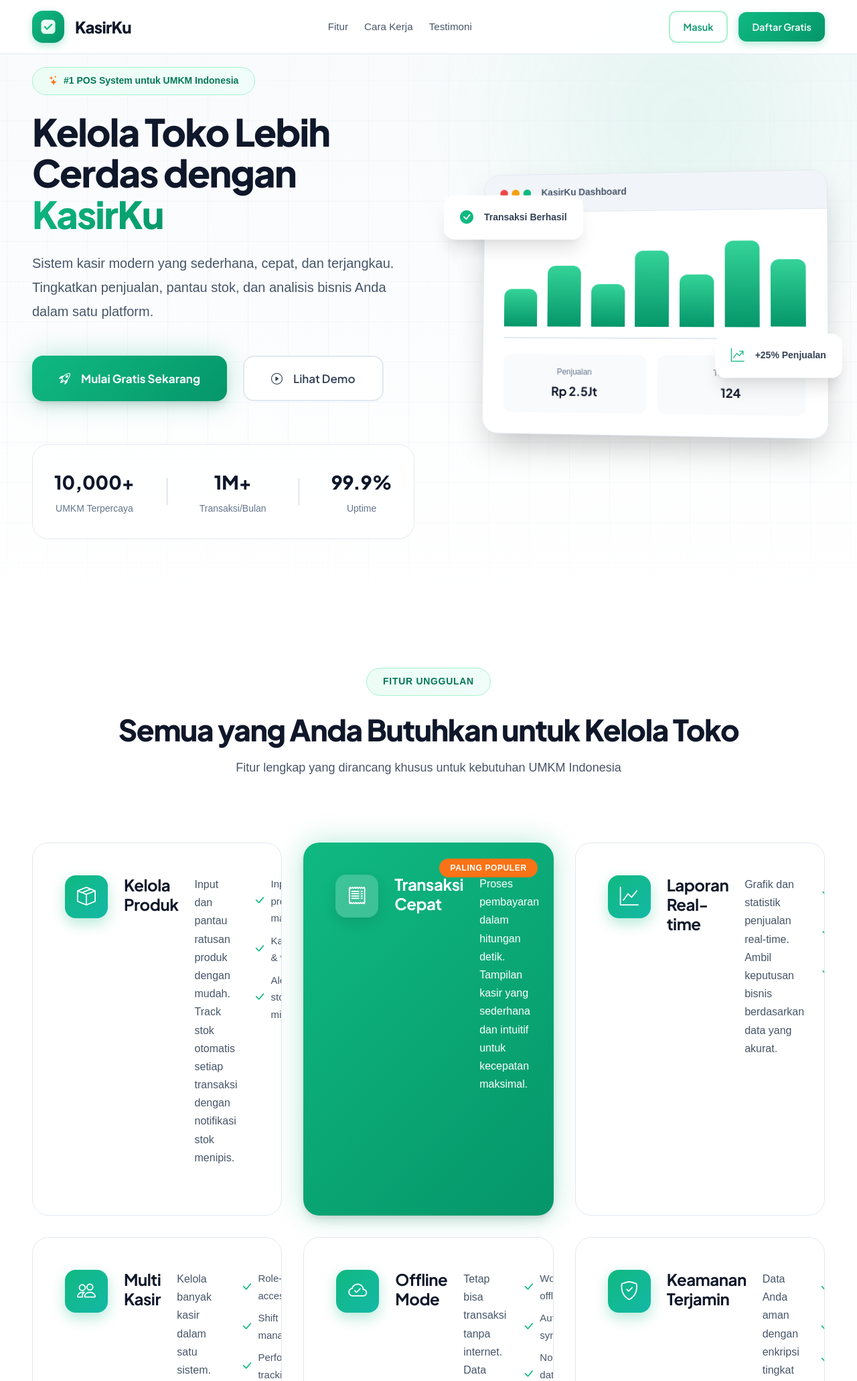
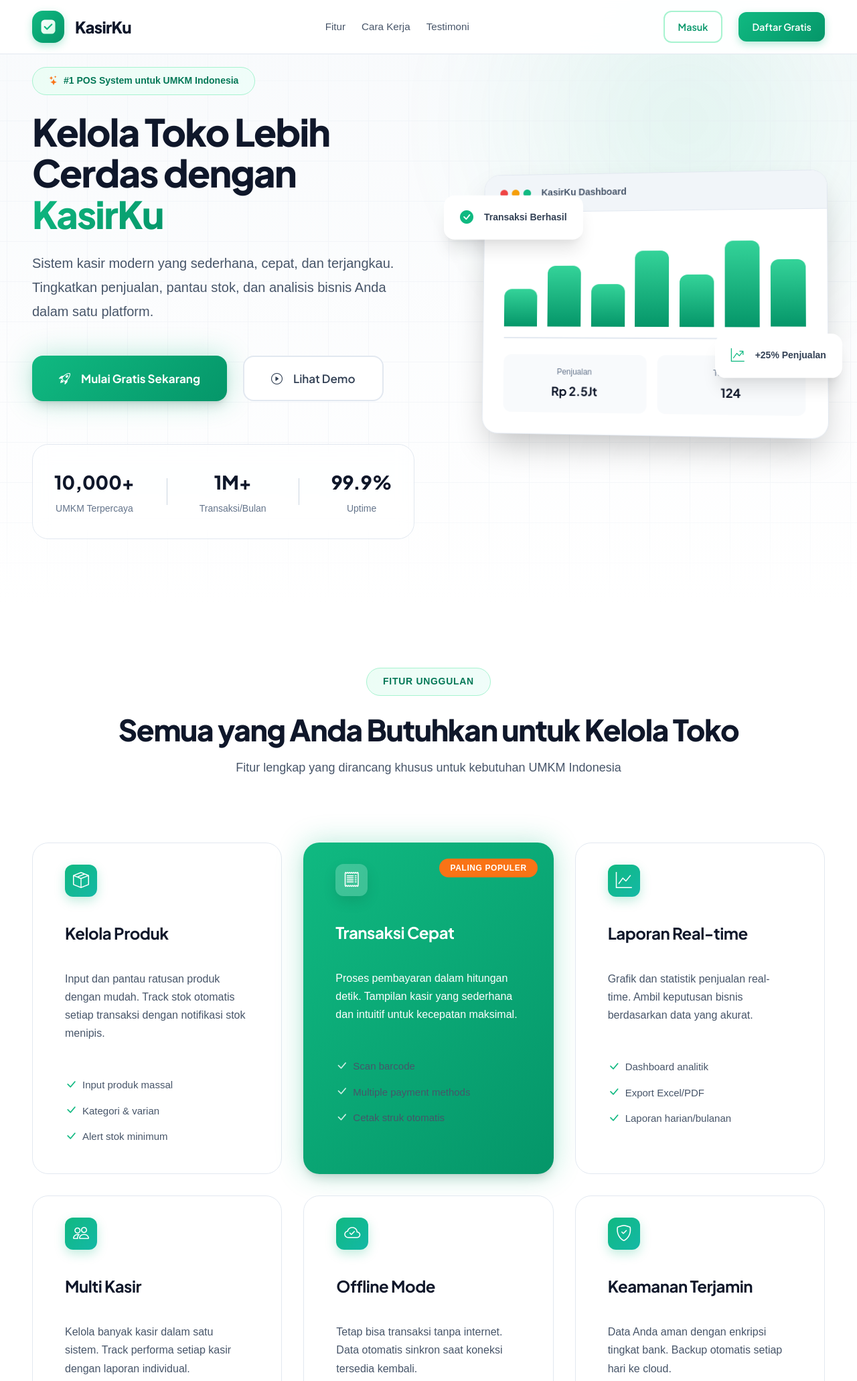
Before and after one commit to Atarvano/isengiseng, a PHP site: page / in a window 1280 px wide. Shown: the top 2062 px of the page at 67% size. Run offline with PHP 8.4, Linux system fonts and the light colour scheme; some web fonts are replaced.

Commit message:
fix(landing-page): fix features section alignment and icon size
- Reduce feature icon size from 64px to 48px for better proportion
- Reduce icon font-size from 1.75rem to 1.5rem
- Improve navbar-menu spacing from 2rem to 1.5rem
- Improve navbar-actions spacing from 1rem to 1.5rem
- Add max-width and centering to features-grid
- Add flex column layout to feature-card for better alignment
- Reduce feature-icon-wrapper bottom margin for tighter spacing

```diff
--- a/assets/css/style.css
+++ b/assets/css/style.css
@@ -203,6 +203,7 @@ h1, h2, h3, h4, h5, h6 {
     font-size: 0.95rem;
     transition: color var(--transition-fast);
     position: relative;
+    padding: var(--space-sm) 0;
 }
 
 .navbar-link::after {
@@ -227,7 +228,7 @@ h1, h2, h3, h4, h5, h6 {
 .navbar-actions {
     display: flex;
     align-items: center;
-    gap: var(--space-md);
+    gap: var(--space-lg);
 }
 
 .btn-navbar {
@@ -1956,16 +1957,21 @@ h1, h2, h3, h4, h5, h6 {
     display: grid;
     grid-template-columns: repeat(3, 1fr);
     gap: var(--space-xl);
+    max-width: 1200px;
+    margin: 0 auto;
 }
 
 .feature-card {
     background: white;
     border: 1px solid var(--slate-200);
     border-radius: var(--radius-2xl);
-    padding: var(--space-2xl);
+    padding: var(--space-xl) var(--space-2xl);
     transition: all var(--transition-base);
     position: relative;
     overflow: hidden;
+    display: flex;
+    flex-direction: column;
+    align-items: flex-start;
 }
 
 .feature-card::before {
@@ -2022,18 +2028,18 @@ h1, h2, h3, h4, h5, h6 {
 }
 
 .feature-icon-wrapper {
-    margin-bottom: var(--space-lg);
+    margin-bottom: var(--space-md);
 }
 
 .feature-icon {
-    width: 64px;
-    height: 64px;
+    width: 48px;
+    height: 48px;
     background: linear-gradient(135deg, var(--emerald-500) 0%, var(--teal-500) 100%);
-    border-radius: var(--radius-xl);
+    border-radius: var(--radius-lg);
     display: flex;
     align-items: center;
     justify-content: center;
-    box-shadow: 0 8px 20px rgba(16, 185, 129, 0.3);
+    box-shadow: 0 6px 16px rgba(16, 185, 129, 0.25);
 }
 
 .feature-card.featured .feature-icon {
@@ -2042,7 +2048,7 @@ h1, h2, h3, h4, h5, h6 {
 }
 
 .feature-icon i {
-    font-size: 1.75rem;
+    font-size: 1.5rem;
     color: white;
 }
 
```
